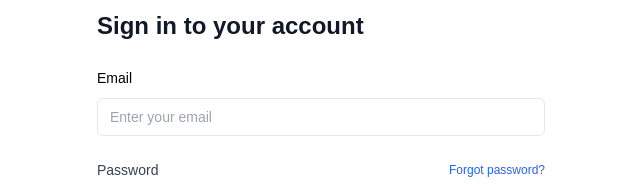
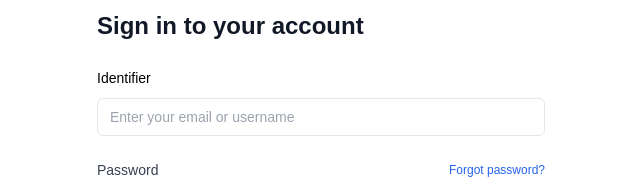
Before and after one commit to mlrdevs97/raffleease-app-ng, an Angular app: page /auth/login in a window 1280 px wide. Shown: the part 252-436 px from the top of the page, without its empty margins (319-959 px from the left). Built offline with nearby package versions, Linux system fonts and the light colour scheme; a web font is replaced by a local one.

Commit message:
Replace for identifentifier on Login

```diff
--- a/src/app/features/auth/models/auth.model.ts
+++ b/src/app/features/auth/models/auth.model.ts
@@ -13,7 +13,7 @@ export interface AuthState {
 }
 
 export interface LoginRequest {
-  email: string;
+  identifier: string;
   password: string;
   rememberMe?: boolean;
 }
--- a/src/app/features/auth/pages/login/login.component.html
+++ b/src/app/features/auth/pages/login/login.component.html
@@ -18,14 +18,14 @@
 
       <form [formGroup]="loginForm" (ngSubmit)="onSubmit()" class="space-y-6">
         <div class="space-y-2">
-          <label for="email" class="text-sm font-medium">Email</label>
-          <input id="email" type="email" formControlName="email"
+          <label for="identifier" class="text-sm font-medium">Identifier</label>
+          <input id="identifier" type="text" formControlName="identifier"
             class="w-full px-3 py-2 text-sm border border-gray-200 rounded-md focus:outline-none focus:ring-2 focus:ring-blue-500 focus:border-transparent"
-            [ngClass]="{'border-rose-500 ring-1 ring-rose-500': loginForm.controls['email'].invalid && loginForm.controls['email'].touched}"
-            placeholder="Enter your email">
-          @if (loginForm.controls['email'].invalid && loginForm.controls['email'].touched) {
+            [ngClass]="{'border-rose-500 ring-1 ring-rose-500': loginForm.controls['identifier'].invalid && loginForm.controls['identifier'].touched}"
+            placeholder="Enter your email or username">
+          @if (loginForm.controls['identifier'].invalid && loginForm.controls['identifier'].touched) {
           <div class="text-rose-600 text-xs mt-1">
-            {{ getFieldErrorMessage('email') }}
+            {{ getFieldErrorMessage('identifier') }}
           </div>
           }
         </div>
--- a/src/app/features/auth/pages/login/login.component.ts
+++ b/src/app/features/auth/pages/login/login.component.ts
@@ -27,7 +27,7 @@ export class LoginComponent {
     private route: ActivatedRoute
   ) {
     this.loginForm = this.fb.group({
-      email: ['', [Validators.required, Validators.email]],
+      identifier: ['', [Validators.required]],
       password: ['', [Validators.required]],
       rememberMe: [false]
     });
@@ -80,8 +80,6 @@ export class LoginComponent {
     // Return appropriate client-side validation error
     if (control.errors['required']) {
       return ValidationErrorMessages.REQUIRED;
-    } else if (control.errors['email']) {
-      return ValidationErrorMessages.INVALID_EMAIL;
     }
 
     return ValidationErrorMessages.INVALID_FIELD;
@@ -92,10 +90,10 @@ export class LoginComponent {
       this.loginForm.markAllAsTouched();
       return;
     }
-    const { email, password, rememberMe } = this.loginForm.value;
+    const { identifier, password, rememberMe } = this.loginForm.value;
     this.isLoading.set(true);
     this.resetErrors();
-    this.authService.login(email, password, rememberMe).subscribe({
+    this.authService.login(identifier, password, rememberMe).subscribe({
       next: () => {},
       error: (error: unknown) => {
         this.errorMessage.set(this.errorHandler.getErrorMessage(error));
--- a/src/app/features/auth/services/auth.service.ts
+++ b/src/app/features/auth/services/auth.service.ts
@@ -87,11 +87,10 @@ export class AuthService {
     return this.http.post<SuccessResponse>(`${this.apiUrl}/auth/verify`, { verificationToken: token });
   }
 
-  login(email: string, password: string, rememberMe: boolean = false): Observable<void> {
-    const loginRequest: LoginRequest = { email, password, rememberMe };
+  login(identifier: string, password: string, rememberMe: boolean = false): Observable<void> {
+    const loginRequest: LoginRequest = { identifier, password, rememberMe };
     return this.http.post<SuccessResponse<AuthResponse>>(`${this.apiUrl}/auth/login`, loginRequest).pipe(
       tap((response) => {
-        console.log('login response', response);
         const authResponse = response?.data;
         if (!authResponse) {
           throw new Error('Invalid server response');
```
